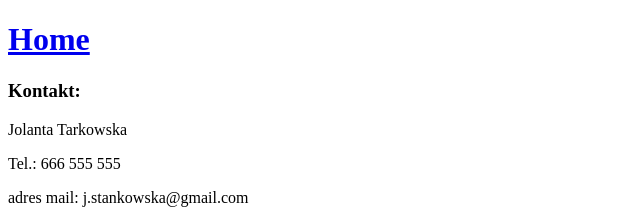
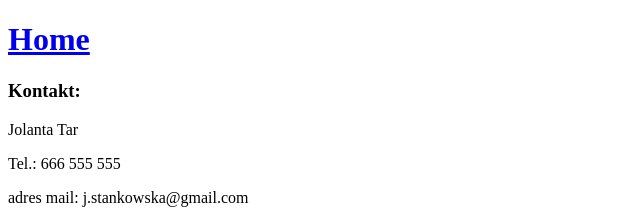
Before and after one commit to jokrota/about-me, a plain HTML site: page kontakt.html in a window 1280 px wide. Shown: the top 220 px of the page, 0-640 px from the left. Drawn offline with Linux system fonts and the light colour scheme.

Commit message:
update kontakt.html

```diff
--- a/kontakt.html
+++ b/kontakt.html
@@ -11,7 +11,7 @@
     <h1>
         <a href="index.html">Home</a></h1>
     <h3>Kontakt:</h3>
-    <p>Jolanta Tarkowska</p>
+    <p>Jolanta Tar</p>
     <p>Tel.: 666 555 555</p>
     <p>adres mail: j.stankowska@gmail.com</p>
     <p>adres: Szczecin </p>
```
